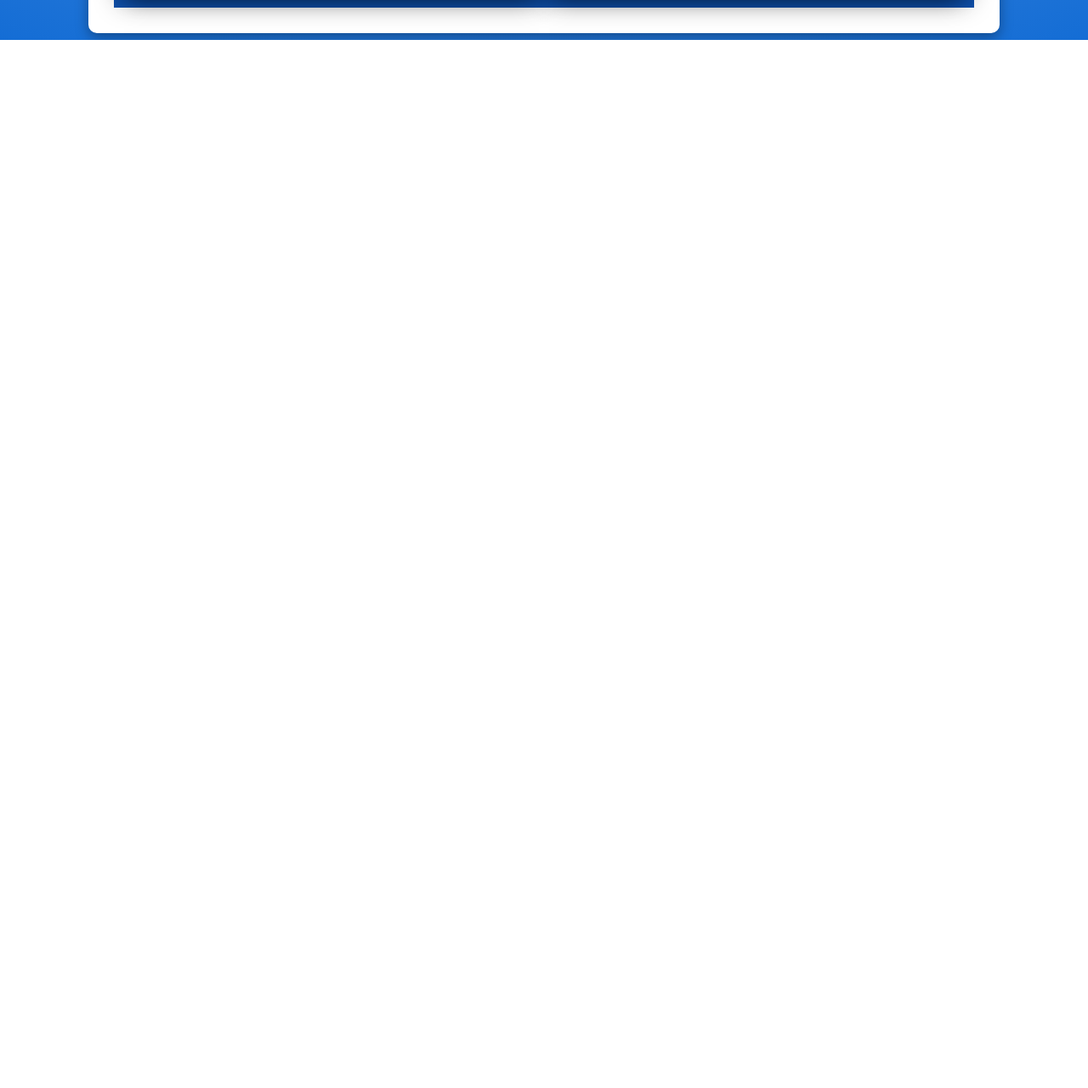
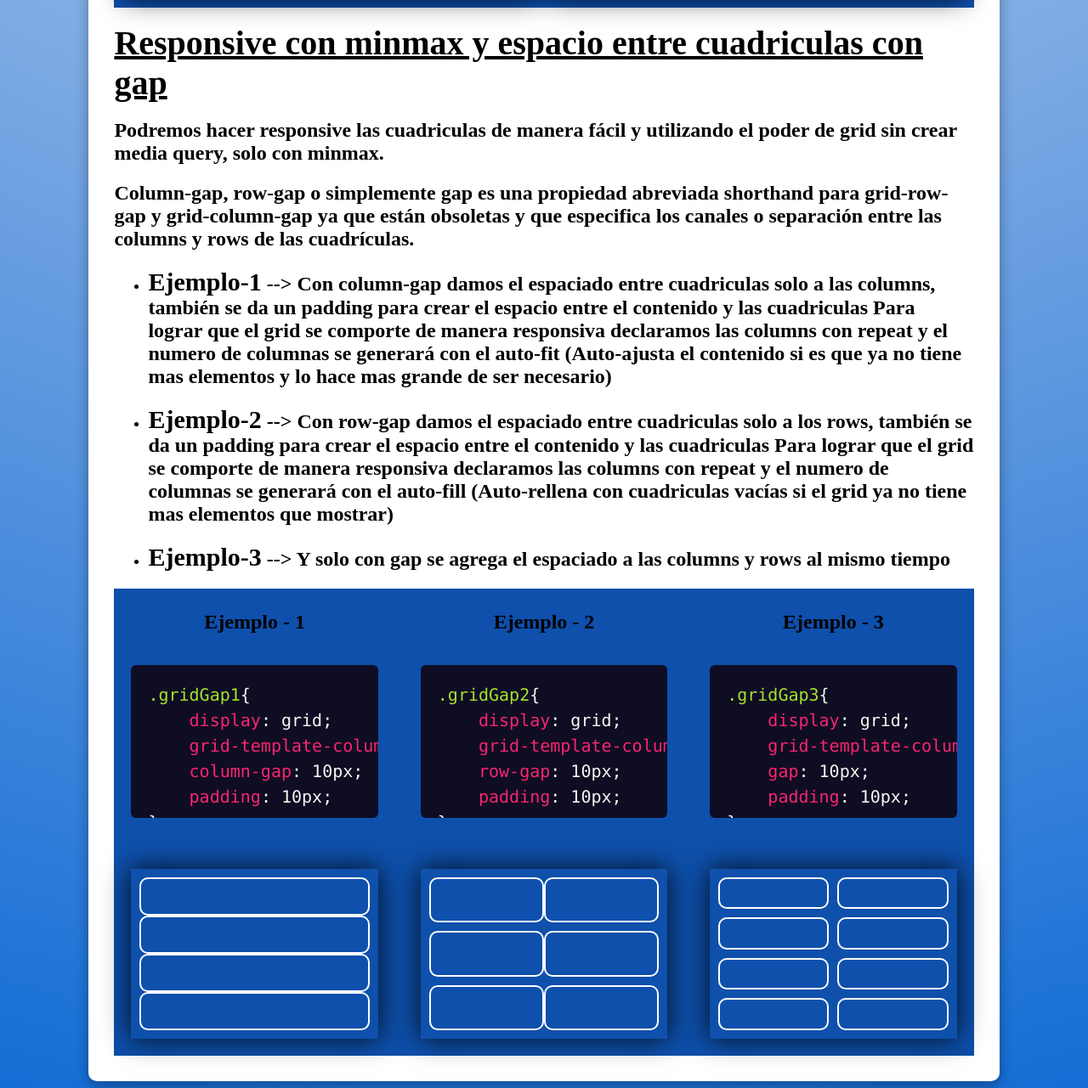
Before and after one commit to srronmeneses/cssGrid, a plain HTML site: page index.html in a window 1280 px wide. Shown: the part 3736-5017 px from the top of the page at 85% size. Before the commit the page ends 3783 px from the top, so only its background shows below. Drawn offline with Linux system fonts and the light colour scheme.

Commit message:
Responsive con minmax - (auto-fil o auto-fill) and gap

```diff
--- a/assets/css/style.css
+++ b/assets/css/style.css
@@ -126,7 +126,7 @@ body{
     align-items: center;
     justify-content: center;
 }
-.exampleMinMax{
+.exampleMinMax, .exampleGap{
     box-shadow: rgba(0, 0, 0, 0.863) 0px 0px 30px;
     /* height: 100px; */
 }
@@ -149,9 +149,36 @@ body{
     column-gap: 5px;
     row-gap: 5px;
 }
-.boxesMinMax{
+.boxesMinMax, .boxesGap{
     /* width: 50px; */
     /* height: 50px; */
     border: 2px solid white;
     border-radius: 10px;
 }
+.containerExampleGap{
+    background-color: #0e50ac;
+    display: grid;
+    grid-template-columns: repeat(3, 1fr);
+    grid-template-rows: 10px;
+    grid-auto-rows: 200px;
+    gap: 50px;
+    padding: 20px;
+}
+.gridGap1{
+    display: grid;
+    grid-template-columns: repeat(auto-fit, minmax(180px, 1fr));
+    column-gap: 10px;
+    padding: 10px;
+}
+.gridGap2{
+    display: grid;
+    grid-template-columns: repeat(auto-fill, minmax(120px, 1fr));
+    row-gap: 10px;
+    padding: 10px;
+}
+.gridGap3{
+    display: grid;
+    grid-template-columns: repeat(auto-fill, minmax(90px, 1fr));
+    gap: 10px;
+    padding: 10px;
+}
--- a/index.html
+++ b/index.html
@@ -184,7 +184,6 @@
                                                                      , en caso de que sea mayor se comportara como 1fr.</li></h2>
                 <li><h2><span class="attribute">Ejemplo-2</span> --> Tambien es posible combinar con un repeat como muestra el ejemplo. La columna 3 y 4 no tendran un width menor a 150px
                                                                      , pero se comportara como 1fr si este es mayor a 150px</li></h2>
-
             </ul>
             <div class="containerExampleMinMax">
                 <h2 class="">Ejemplo - 1</h2>
@@ -218,36 +217,71 @@
                     <div class="boxesMinMax"></div>
                 </div>
             </div>
-
+            <br>
+            <h1>Responsive con minmax y espacio entre cuadriculas con gap </h1>
+            <h2>Podremos hacer responsive las cuadriculas de manera fácil y utilizando el poder de grid sin crear media query, solo con minmax.</h2>
+            <h2>Column-gap, row-gap o simplemente gap es una propiedad abreviada shorthand para grid-row-gap y grid-column-gap ya que están obsoletas y que especifica los canales o separación entre las columns y rows de las cuadrículas.
+            </h2>
+            <ul>
+                <li><h2><span class="attribute">Ejemplo-1</span> --> Con column-gap damos el espaciado entre cuadriculas solo a las columns, también se da un padding para crear el espacio entre el contenido y las cuadriculas
+                                                                     Para lograr que el grid se comporte de manera responsiva declaramos las columns con repeat y el numero de columnas se generará con el auto-fit (Auto-ajusta el contenido si es que
+                                                                     ya no tiene mas elementos y lo hace mas grande de ser necesario)</li></h2>
+                <li><h2><span class="attribute">Ejemplo-2</span> --> Con row-gap damos el espaciado entre cuadriculas solo a los rows, también se da un padding para crear el espacio entre el contenido y las cuadriculas
+                                                                     Para lograr que el grid se comporte de manera responsiva declaramos las columns con repeat y el numero de columnas se generará con el auto-fill (Auto-rellena con cuadriculas vacías
+                                                                     si el grid ya no tiene mas elementos que mostrar)</li></h2>
+                <li><h2><span class="attribute">Ejemplo-3</span> --> Y solo con gap se agrega el espaciado a las columns y rows al mismo tiempo </li></h2>
+            </ul>
+            <div class="containerExampleGap">
+                <h2 class="centrar">Ejemplo - 1</h2>
+                <h2 class="centrar">Ejemplo - 2</h2>
+                <h2 class="centrar">Ejemplo - 3</h2>
+                <pre><code class="language-css">.gridGap1{
+    display: grid;
+    grid-template-columns: repeat(auto-fit, minmax(180px, 1fr));
+    column-gap: 10px;
+    padding: 10px;
+}               </code></pre>
+                <pre><code class="language-css">.gridGap2{
+    display: grid;
+    grid-template-columns: repeat(auto-fill, minmax(110px, 1fr));
+    row-gap: 10px;
+    padding: 10px;
+} </code></pre>
+                <pre><code class="language-css">.gridGap3{
+    display: grid;
+    grid-template-columns: repeat(auto-fill, minmax(90px, 1fr));
+    gap: 10px;
+    padding: 10px;
+}</code></pre>
+                <div class="exampleGap gridGap1">
+                    <div class="boxesGap"></div>
+                    <div class="boxesGap"></div>
+                    <div class="boxesGap"></div>
+                    <div class="boxesGap"></div>
+                    <!-- <div class="boxesGap"></div>
+                    <div class="boxesGap"></div> -->
+                </div>
+                <div class="exampleGap gridGap2">
+                    <div class="boxesGap"></div>
+                    <div class="boxesGap"></div>
+                    <div class="boxesGap"></div>
+                    <div class="boxesGap"></div>
+                    <div class="boxesGap"></div>
+                    <div class="boxesGap"></div>
+                </div>
+                <div class="exampleGap gridGap3">
+                    <div class="boxesGap"></div>
+                    <div class="boxesGap"></div>
+                    <div class="boxesGap"></div>
+                    <div class="boxesGap"></div>
+                    <div class="boxesGap"></div>
+                    <div class="boxesGap"></div>
+                    <div class="boxesGap"></div>
+                    <div class="boxesGap"></div>
+                </div>
+            </div>
 
         </main>
-
-
-
-
-
-
-
-
-
-
-
-
-
-
-
-
-
-
-
-
-
-
-
-
-
-
-
         <script src="./assets/js/prism.js"></script>
     </body>
 
```
